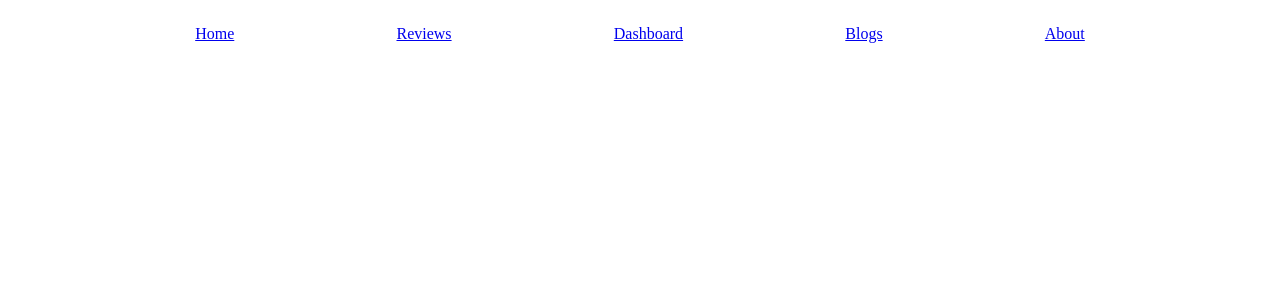
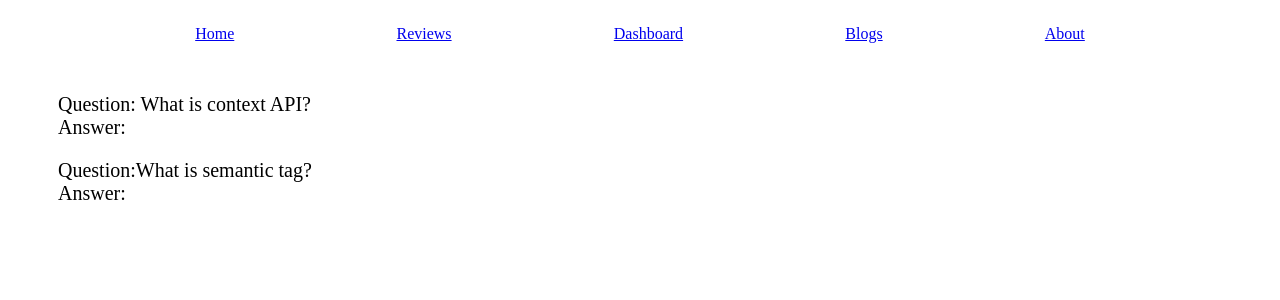
Before and after one commit to muntasir-i01/Product-Analysis, a React (Create React App) app: page /blogs in a window 1280 px wide. Shown: the top 300 px of the page. Built offline with nearby package versions, Linux system fonts and the light colour scheme.

Commit message:
edit readme file

```diff
--- a/src/components/Blogs/Blogs.css
+++ b/src/components/Blogs/Blogs.css
@@ -0,0 +1,7 @@
+.qa {
+    margin: 50px;
+}
+
+p {
+    font-size: 20px;
+}
--- a/src/components/Blogs/Blogs.js
+++ b/src/components/Blogs/Blogs.js
@@ -6,6 +6,7 @@ import { NavLink } from "react-router-dom";
 const Blogs = () => {
     return (
         <div>
+            <div>
             <div className="container">
             <NavLink
               exact = {true}
@@ -43,6 +44,12 @@ const Blogs = () => {
             </div>
             <p></p>
         </div>
+
+        <div className='qa'>
+            <p>Question: What is context API? <br /> Answer: </p>
+            <p>Question:What is semantic tag? <br /> Answer: </p>
+        </div>
+        </div>
     );
 };
 
```
Also changed, not shown: 1 other file (tests, documents, lock files or other folders).
